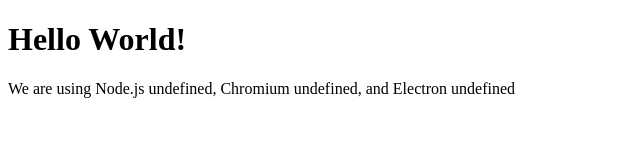
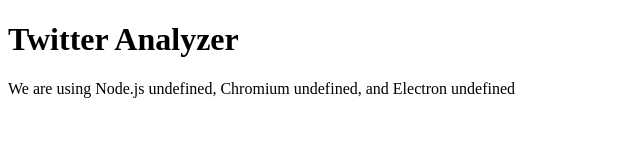
Before and after one commit to vladim0105/Twitter-Analyzer, an Electron app: page index.html in a window 800 px wide. Shown: the whole page, without its empty margins (0-640 px from the left). Drawn offline with Linux system fonts and the light colour scheme; no server answers.

Commit message:
Update index.html

```diff
--- a/index.html
+++ b/index.html
@@ -2,10 +2,10 @@
 <html>
   <head>
     <meta charset="UTF-8">
-    <title>Hello World!</title>
+    <title>Twitter Analyzer!</title>
   </head>
   <body>
-    <h1>Hello World!</h1>
+    <h1>Twitter Analyzer</h1>
     <!-- All of the Node.js APIs are available in this renderer process. -->
     We are using Node.js <script>document.write(process.versions.node)</script>,
     Chromium <script>document.write(process.versions.chrome)</script>,
```
